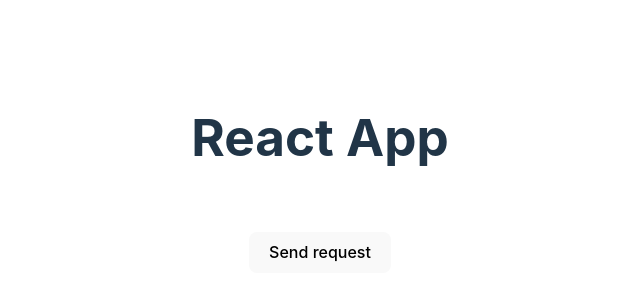
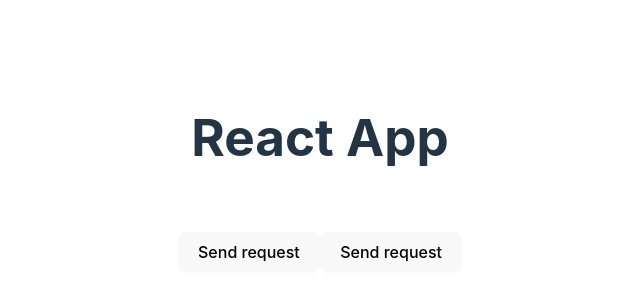
Before and after one commit to Zabihkeraam1/final-deployment, a React (Vite) app in the folder Frontend/: page / in a window 1280 px wide. Shown: the part 202-502 px from the top of the page, without its empty margins (320-960 px from the left). Built offline with nearby package versions, Linux system fonts and the light colour scheme.

Commit message:
Update App.tsx

```diff
--- a/Frontend/src/App.tsx
+++ b/Frontend/src/App.tsx
@@ -18,6 +18,9 @@ function App() {
         <button onClick={handleClick}>
           Send request
         </button>
+        <button onClick={handleClick}>
+          Send request
+        </button>
         <p>
           {response}
         </p>
```
